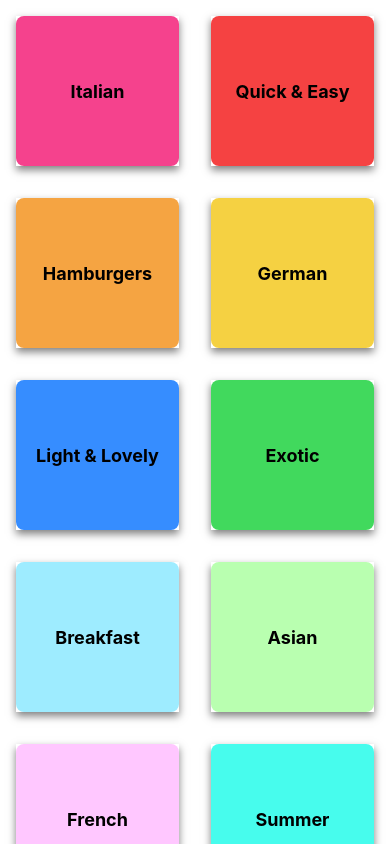
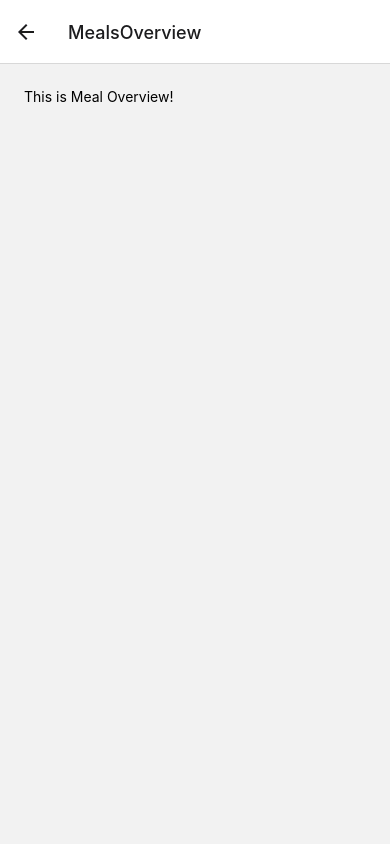
Before and after one commit to kimaneChen/meal-Deal, a React Native app: screen /MealsOverview in a window 390 px wide. Built offline with nearby package versions, Linux system fonts and the light colour scheme.

Commit message:
feat: build the init nav

```diff
--- a/App.tsx
+++ b/App.tsx
@@ -1,12 +1,23 @@
 import { StatusBar } from 'expo-status-bar';
-import { StyleSheet, View } from 'react-native';
+import { StyleSheet } from 'react-native';
+import { NavigationContainer } from '@react-navigation/native';
+import { createNativeStackNavigator } from '@react-navigation/native-stack';
+
 import CategoriesScreen from './screens/CategoriesScreen';
+import MealsOverview from './screens/MealsOverview';
+
+const Stack = createNativeStackNavigator();
 
 export default function App() {
   return (
     <>
-      <StatusBar style="light" />
-      <CategoriesScreen />
+      <StatusBar style="auto" />
+      <NavigationContainer>
+        <Stack.Navigator>
+          <Stack.Screen name="MealCategories" component={CategoriesScreen} />
+          <Stack.Screen name="MealsOverview" component={MealsOverview} />
+        </Stack.Navigator>
+      </NavigationContainer>
     </>
   );
 }
--- a/components/CategoryGridTile.tsx
+++ b/components/CategoryGridTile.tsx
@@ -1,12 +1,13 @@
 import { Pressable, View, Text, StyleSheet, Platform } from 'react-native';
 
 export interface CategoryGridTileProps {
-  title?: string;
-  color?: string;
+  title: string;
+  color: string;
+  onPress?: () => void;
 }
 
 function CategoryGridTile(props: CategoryGridTileProps) {
-  const { title, color } = props;
+  const { title, color, onPress } = props;
   return (
     <View style={styles.itemContainer}>
       <Pressable
@@ -14,6 +15,7 @@ function CategoryGridTile(props: CategoryGridTileProps) {
           pressed ? styles.buttonPressed : styles.button
         }
         android_ripple={{ color: '#ccc' }}
+        onPress={onPress}
       >
         <View style={[styles.innerContainer, { backgroundColor: color }]}>
           <Text style={styles.title}>{title}</Text>
--- a/screens/CategoriesScreen.tsx
+++ b/screens/CategoriesScreen.tsx
@@ -5,11 +5,20 @@ import CategoryGridTile, {
   CategoryGridTileProps,
 } from '../components/CategoryGridTile';
 
-function renderCategoryItem(item: CategoryGridTileProps) {
-  return <CategoryGridTile title={item.title} color={item.color} />;
-}
+function CategoriesScreen({ navigation }) {
+  function renderCategoryItem(item: CategoryGridTileProps) {
+    function pressHandler() {
+      navigation.navigate('MealsOverview');
+    }
+    return (
+      <CategoryGridTile
+        title={item.title}
+        color={item.color}
+        onPress={pressHandler}
+      />
+    );
+  }
 
-function CategoriesScreen() {
   return (
     <View style={styles.container}>
       <FlatList
--- /dev/null
+++ b/screens/MealsOverview.tsx
@@ -0,0 +1,18 @@
+import { View, Text, StyleSheet } from 'react-native';
+
+function MealsOverview() {
+  return (
+    <View style={styles.container}>
+      <Text>This is Meal Overview!</Text>
+    </View>
+  );
+}
+
+export default MealsOverview;
+
+const styles = StyleSheet.create({
+  container: {
+    flex: 1,
+    padding: 24,
+  },
+});
```
Also changed, not shown: 1 other file (tests, documents, lock files or other folders).
